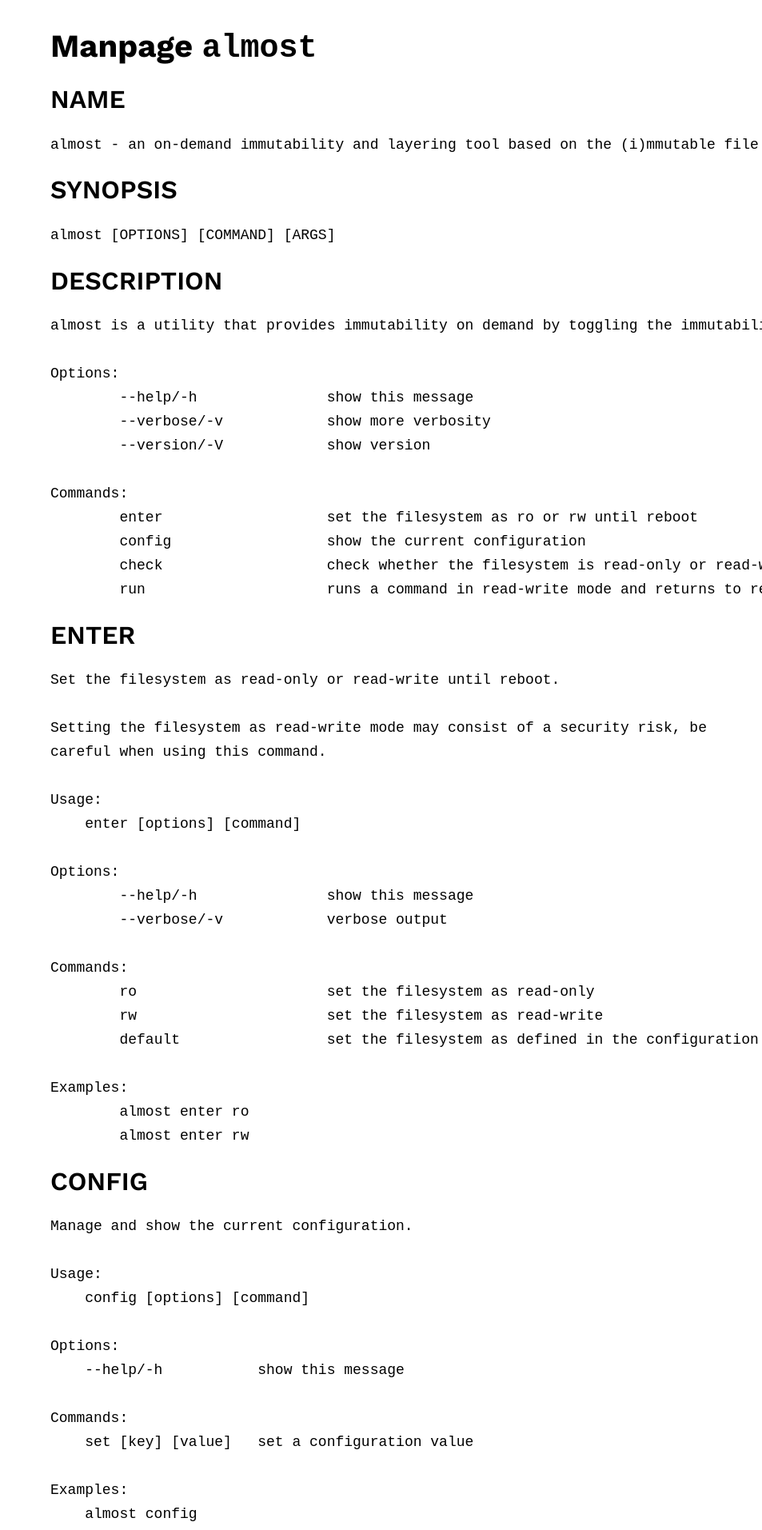
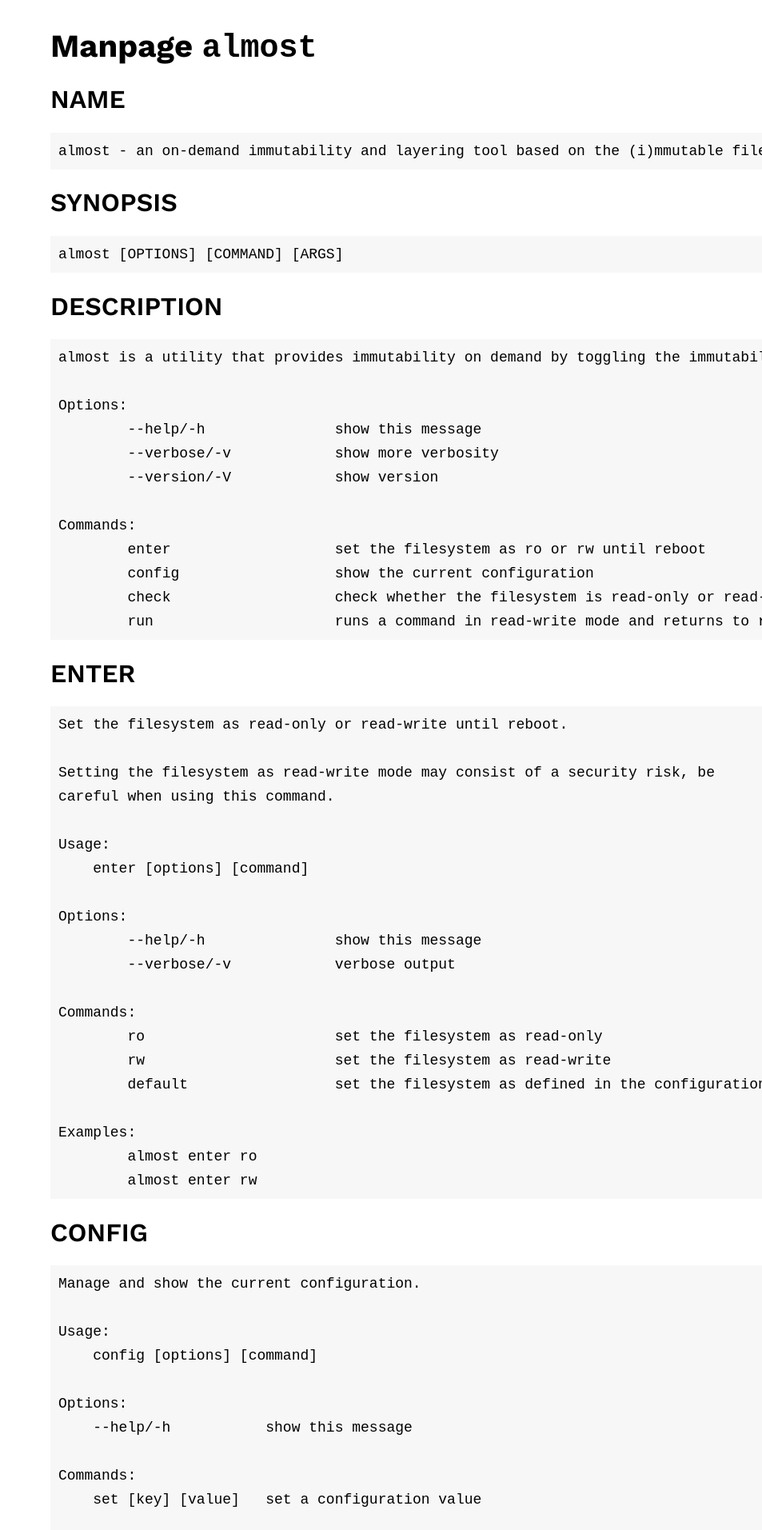
Before and after one commit to Vanilla-OS/documentation, a Jekyll site: the page built from docs/almost/manpage.md, in a window 1280 px wide. Shown: the top 1913 px of the page at 80% size, without its empty margins (327-1280 px from the left). Built offline with Jekyll 4.4.1, drawn with Linux system fonts in a browser that asks for light colours.

Commit message:
ui: fix scrollbars position on large displays

```diff
--- a/_layouts/default.html
+++ b/_layouts/default.html
@@ -11,7 +11,9 @@
           </ul>
         </div>
       </aside>
-      <article class="container">{{ content }}</article>
+      <article>
+        <div class="container">{{ content }}</div>
+      </article>
     </main>
     {% include footer.html %}
   </body>
--- a/assets/css/dark.css
+++ b/assets/css/dark.css
@@ -18,7 +18,7 @@
         background-color: #2f3438;
     }
 
-    pre>code {
+    pre {
         background-color: #2f3438;
     }
 
--- a/assets/css/style.css
+++ b/assets/css/style.css
@@ -102,6 +102,7 @@ main {
     display: flex;
     align-items: stretch;
     gap: 40px;
+    flex: 1;
 }
 
 main article {
@@ -138,6 +139,13 @@ aside li a.active {
     color: #ffeb3b;
 }
 
+/* Code */
+pre {
+    background-color: #f7f7f7;
+    padding: 8px 10px;
+    overflow: auto;
+}
+
 /* Media Queries */
 @media (max-width: 1100px) {
 	main {
@@ -172,4 +180,8 @@ aside li a.active {
 	aside:hover {
 		box-shadow: 0 0 70px #000000b8, 0 0 0 99rem #8f8f8fcf;
 	}
+	pre {
+		padding: 8px 10px;
+		overflow: auto;
+	}
 }
```
